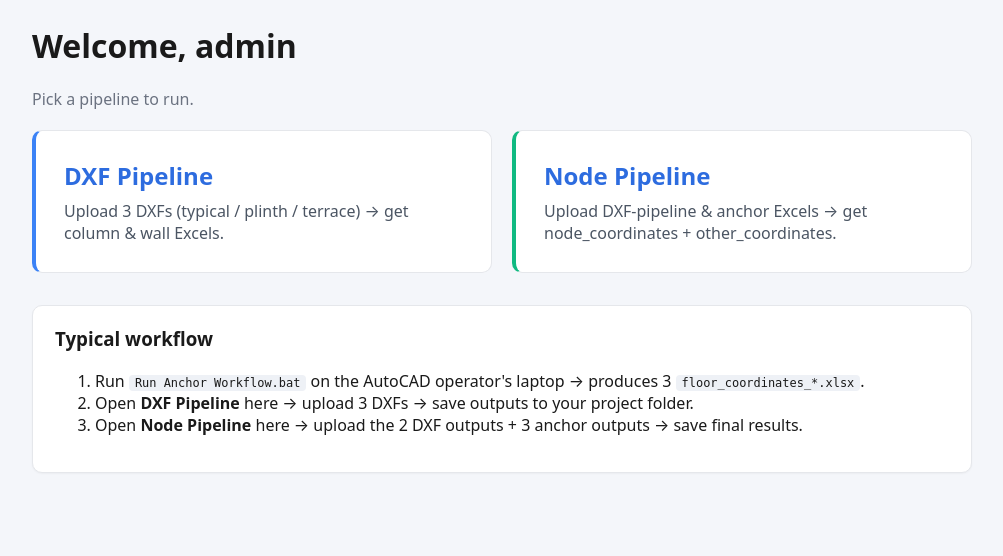
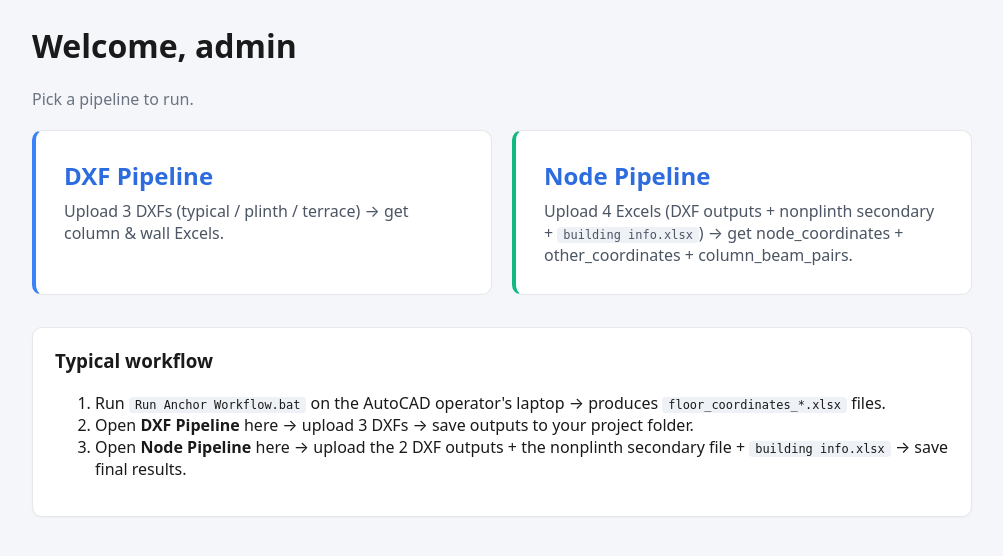
Before and after one commit to ankitguptaautocad-civil/autocad-automation, a Flask app: page / in a window 1280 px wide. Shown: the part 51-607 px from the top of the page, without its empty margins (138-1141 px from the left). Run offline with Flask 3, Linux system fonts and the light colour scheme; a user stored in the database is signed in; some libraries are stand-ins or nearby versions.

Commit message:
Fix Node Pipeline file count in templates: 5 -> 4
The Node page and home tile both still said "5 Excels" / "3 anchor
outputs", which is wrong. The new pipeline (Unfiltered + Appended
node coord generators) only consumes ONE anchor file (nonplinth
secondary) plus building info.xlsx. Total = 4 user uploads.

User Guide and Admin Guide were corrected earlier; this aligns the
deployed UI with what the docs already say.

Co-Authored-By: Claude Opus 4.7 (1M context) <noreply@anthropic.com>

```diff
--- a/server/templates/home.html
+++ b/server/templates/home.html
@@ -11,16 +11,16 @@
   </a>
   <a class="tile tile-node" href="{{ url_for('node_page') }}">
     <h2>Node Pipeline</h2>
-    <p>Upload DXF-pipeline &amp; anchor Excels → get node_coordinates + other_coordinates.</p>
+    <p>Upload 4 Excels (DXF outputs + nonplinth secondary + <code>building info.xlsx</code>) → get node_coordinates + other_coordinates + column_beam_pairs.</p>
   </a>
 </div>
 
 <div class="card" style="margin-top:2rem">
   <h3>Typical workflow</h3>
   <ol>
-    <li>Run <code>Run Anchor Workflow.bat</code> on the AutoCAD operator's laptop → produces 3 <code>floor_coordinates_*.xlsx</code>.</li>
+    <li>Run <code>Run Anchor Workflow.bat</code> on the AutoCAD operator's laptop → produces <code>floor_coordinates_*.xlsx</code> files.</li>
     <li>Open <strong>DXF Pipeline</strong> here → upload 3 DXFs → save outputs to your project folder.</li>
-    <li>Open <strong>Node Pipeline</strong> here → upload the 2 DXF outputs + 3 anchor outputs → save final results.</li>
+    <li>Open <strong>Node Pipeline</strong> here → upload the 2 DXF outputs + the nonplinth secondary file + <code>building info.xlsx</code> → save final results.</li>
   </ol>
 </div>
 {% endblock %}
--- a/server/templates/node.html
+++ b/server/templates/node.html
@@ -3,7 +3,7 @@
 {% block content %}
 <h1>Node Pipeline</h1>
 <p class="muted">
-  Upload the 5 Excels (2 from DXF pipeline + 3 from Anchor workflow).
+  Upload the 4 Excels: 2 from the DXF Pipeline + the nonplinth secondary file from the Anchor Workflow + <code>building info.xlsx</code>.
 </p>
 
 <div class="card">
@@ -14,7 +14,7 @@
 
   <div class="stack" style="margin-top:1rem">
     <label>
-      Select Excel files (col_rectangles, walls_m, and the 3 floor_coordinates files)
+      Select Excel files (<code>*_col_rectangles_m_v2_wall_assisted.xlsx</code>, <code>*_walls_m_v2.xlsx</code>, <code>*_secondary_coordinates_nonplinth_*.xlsx</code>, and <code>building info.xlsx</code>)
       <input id="dxf-input" type="file" accept=".xlsx" multiple />
     </label>
     <ul id="file-list" class="file-list"></ul>
```
